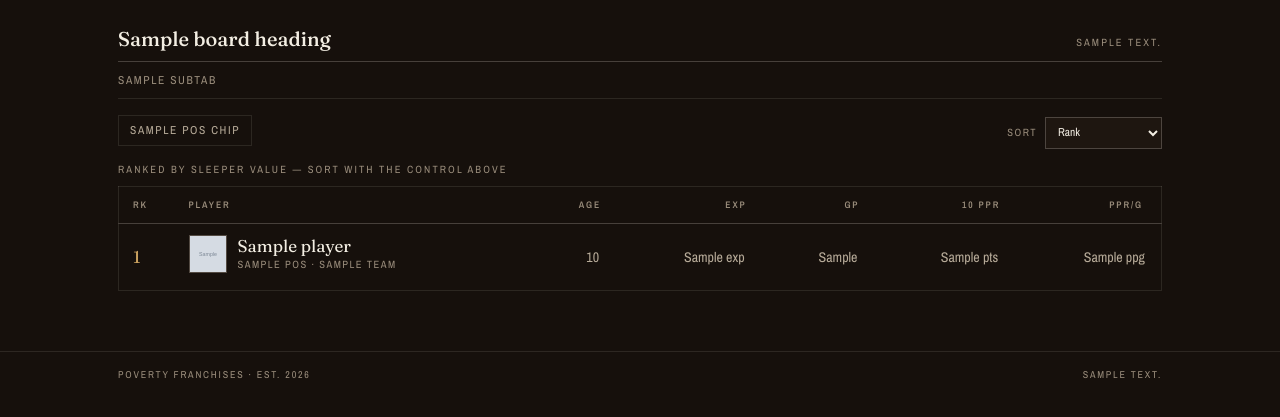
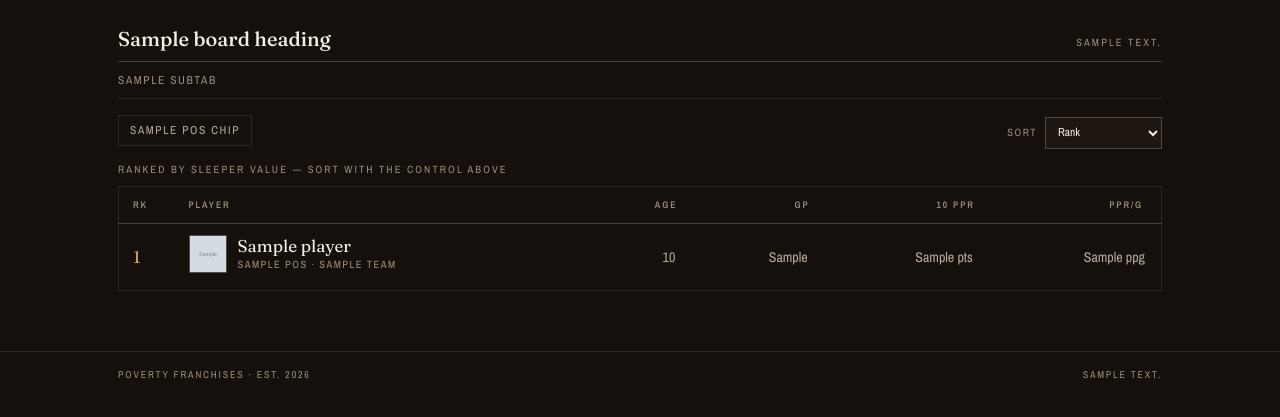
Before and after one commit to xpoes123/poverty-football, a FastAPI app: template templates/board.html in a window 1280 px wide. Shown: the part 86-503 px from the top of the page. Run offline with FastAPI, Linux system fonts and the light colour scheme; the template is opened without the code that fills it: most values are stand-ins (such as "Sample title", 1, 10 or a date in 2020); grey boxes marked "Sample" are stand-in pictures; parts of the project's set-up code (start-up, migrations or seed data) failed here and were passed over.

Commit message:
Player tables: drop Exp column (age carries more signal); reindex sort options

```diff
--- a/templates/board.html
+++ b/templates/board.html
@@ -27,10 +27,9 @@
           <option value="0:1">Rank</option>
           <option value="1:1">Player A–Z</option>
           <option value="2:-1">Age (high)</option>
-          <option value="3:-1">Experience (high)</option>
-          <option value="4:-1">Games (high)</option>
-          <option value="5:-1">{{ season_stat }} PPR (high)</option>
-          <option value="6:-1">PPR / game (high)</option>
+          <option value="3:-1">Games (high)</option>
+          <option value="4:-1">{{ season_stat }} PPR (high)</option>
+          <option value="5:-1">PPR / game (high)</option>
         </select>
       </label>
     </div>
@@ -43,7 +42,6 @@
           <th scope="col" data-type="num">Rk</th>
           <th scope="col">Player</th>
           <th scope="col" data-type="num">Age</th>
-          <th scope="col" data-type="num">Exp</th>
           <th scope="col" data-type="num">GP</th>
           <th scope="col" data-type="num">{{ season_stat }} PPR</th>
           <th scope="col" data-type="num">PPR/G</th>
@@ -55,7 +53,6 @@
             <td class="cell-rank" data-sort="{{ pl.rank }}">{{ pl.rank }}</td>
             <td class="cell-team" data-sort="{{ pl.name }}"><a class="team-link" href="/player/{{ pl.pid }}">{% if pl.img %}<img class="player-face" src="{{ pl.img }}" alt="" loading="lazy" onerror="this.onerror=null;this.src='/static/default-team.svg'">{% endif %}<span class="entity__text"><span class="team-name">{{ pl.name }}</span><span class="team-owner">{{ pl.pos }} · {{ pl.team }}</span></span></a></td>
             <td data-label="Age" data-sort="{{ pl.age_n }}">{{ pl.age }}</td>
-            <td data-label="Exp" data-sort="{{ pl.exp_n }}">{{ pl.exp }}</td>
             <td data-label="GP" data-sort="{{ pl.gp_n }}">{{ pl.gp }}</td>
             <td data-label="{{ season_stat }} PPR" data-sort="{{ pl.pts_n }}">{{ pl.pts }}</td>
             <td data-label="PPR/G" data-sort="{{ pl.ppg_n }}">{{ pl.ppg }}</td>
--- a/test_views.py
+++ b/test_views.py
@@ -12,7 +12,7 @@ def test_draft_board_orders_by_search_rank_and_filters():
     stats = {"b": {"pts_ppr": 403.0}}
     board = draft_board(players, stats)
     assert [r["name"] for r in board] == ["Top WR", "Star RB"]  # rank 1 before rank 2, others filtered
-    assert board[0]["rank"] == 1 and board[0]["pts"] == "403" and board[0]["exp"] == "R"
+    assert board[0]["rank"] == 1 and board[0]["pts"] == "403"
     assert board[1]["pts"] == "—"  # no stats for Star RB
     assert [r["name"] for r in draft_board(players, stats, pos="WR")] == ["Top WR"]
 
--- a/views.py
+++ b/views.py
@@ -358,7 +358,7 @@ def player_image(pid: str, position: str, team: str | None) -> str | None:
 def draft_board(players: dict, stats: dict, pos: str | None = None,
                 limit: int | None = None, exclude: set | None = None) -> list[dict]:
     """Every fantasy-relevant player ordered by Sleeper's search_rank (1 = most valued),
-    with headshot, age, experience and last-season PPR. Each row carries both a display
+    with headshot, age, games, and last-season PPR. Each row carries both a display
     string and an `*_n` numeric key so the table can be sorted client-side. `exclude` drops
     already-rostered player ids (used for the free-agent pool)."""
     rows = []
@@ -372,7 +372,6 @@ def draft_board(players: dict, stats: dict, pos: str | None = None,
             continue
         if exclude and pid in exclude:
             continue
-        exp = p.get("years_exp")
         age = p.get("age")
         st = stats.get(pid) or {}
         pts = st.get("pts_ppr")
@@ -388,8 +387,6 @@ def draft_board(players: dict, stats: dict, pos: str | None = None,
             "pid": pid, "sr": sr, "name": name, "pos": position, "team": p.get("team") or "FA",
             "img": player_image(pid, position, p.get("team") or pid),
             "age": str(age) if age is not None else "—", "age_n": age if age is not None else -1,
-            "exp": "R" if exp == 0 else (str(exp) if exp is not None else "—"),
-            "exp_n": exp if exp is not None else -1,
             "gp": str(int(gp)) if gp else "—", "gp_n": int(gp) if gp else -1,
             "pts": str(round(pts)) if pts else "—", "pts_n": round(pts) if pts else -1,
             "ppg": str(ppg) if ppg else "—", "ppg_n": ppg if ppg else -1,
```
